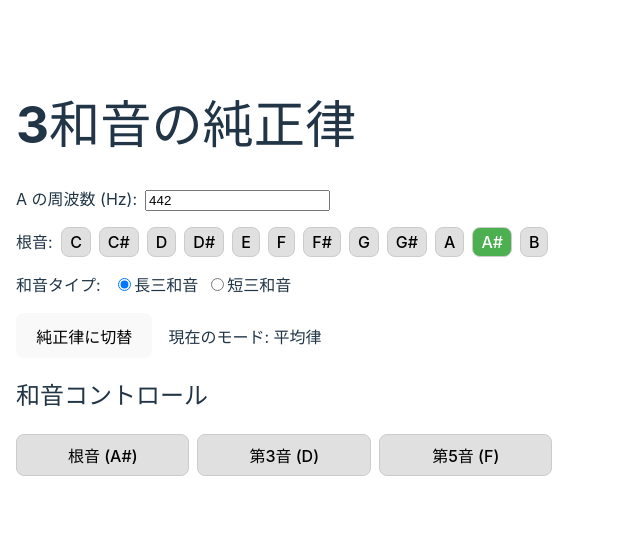
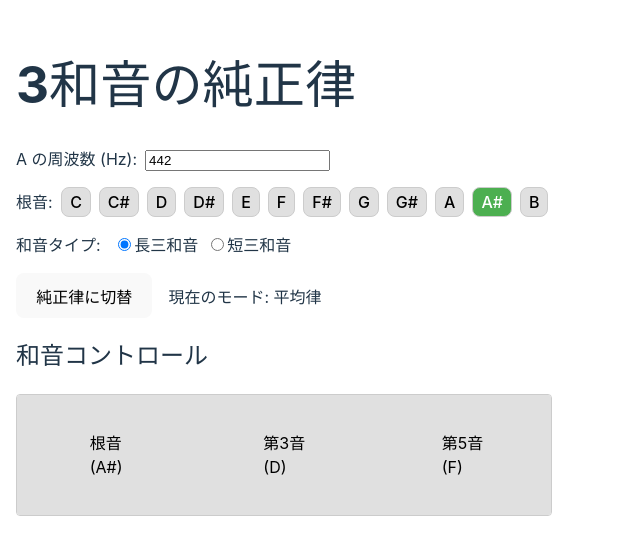
Before and after one commit to Nyoho/just-intonation, a React (Vite) app: page / in a window 1280 px wide. Shown: the part 123-678 px from the top of the page, without its empty margins (0-640 px from the left). Built offline with nearby package versions, Linux system fonts and the light colour scheme.

Commit message:
Enable toggling via dragging

```diff
--- a/src/App.tsx
+++ b/src/App.tsx
@@ -36,6 +36,22 @@ export default function App() {
   const [playingNotes, setPlayingNotes] = useState<boolean[]>([false, false, false])
   const audioContextRef = useRef<AudioContext | null>(null)
   const chordOscillatorsRef = useRef<{ [index: number]: OscillatorNode }>({})
+  // 最後にタッチした音のインデックスを追跡
+  const lastTouchedNoteRef = useRef<number | null>(null)
+  // オーディオコンテキストが初期化されたかどうかのフラグ
+  const [audioInitialized, setAudioInitialized] = useState(false)
+
+  // AudioContext の直接的な初期化（ユーザージェスチャーに紐づけるため）
+  function initAudioContext() {
+    if (!audioContextRef.current) {
+      audioContextRef.current = new AudioContext();
+    }
+    if (audioContextRef.current.state === 'suspended') {
+      audioContextRef.current.resume();
+    }
+    setAudioInitialized(true);
+    return audioContextRef.current;
+  }
 
   // AudioContext の取得（存在しない場合は生成、サスペンド状態なら再開し完了を待つ）
   async function getAudioContext(): Promise<AudioContext> {
@@ -94,25 +110,61 @@ export default function App() {
     const freqs = getChordFrequencies()
     const freq = freqs[index]
     const context = await getAudioContext()
+
+    try {
       if (playingNotes[index]) {
         if (chordOscillatorsRef.current[index]) {
+          try {
             chordOscillatorsRef.current[index].stop()
+          } catch (e) {
+            console.error('オシレーターの停止中にエラーが発生しました:', e)
+          }
           delete chordOscillatorsRef.current[index]
         }
+
         setPlayingNotes(prev => {
           const newState = [...prev]
           newState[index] = false
           return newState
         })
       } else {
+        // 既存のオシレーターが残っていないか確認（念のため）
+        if (chordOscillatorsRef.current[index]) {
+          try {
+            chordOscillatorsRef.current[index].stop()
+          } catch (e) {
+            // 既に停止している可能性があるため、エラーを無視
+          }
+          delete chordOscillatorsRef.current[index]
+        }
+
         const oscillator = context.createOscillator()
         oscillator.frequency.value = freq
         oscillator.connect(context.destination)
         oscillator.start()
         chordOscillatorsRef.current[index] = oscillator
+
         setPlayingNotes(prev => {
           const newState = [...prev]
           newState[index] = true
+          return newState
+        })
+      }
+    } catch (error) {
+      console.error('音の制御中にエラーが発生しました:', error)
+      // エラー発生時は状態を一致させる
+      if (chordOscillatorsRef.current[index]) {
+        try {
+          chordOscillatorsRef.current[index].stop()
+        } catch (e) {
+          // 既に停止している可能性があるため、エラーを無視
+        }
+        delete chordOscillatorsRef.current[index]
+      }
+
+      setPlayingNotes(prev => {
+        const newState = [...prev]
+        newState[index] = false
         return newState
       })
     }
@@ -120,6 +172,34 @@ export default function App() {
 
   // 各レンダリング時に最新の音名を計算
   const chordNoteNames = getChordNoteNames(selectedPitch, chordType)
+
+  // 全ての音を停止する関数
+  function stopAllNotes() {
+    Object.values(chordOscillatorsRef.current).forEach(osc => {
+      try {
+        osc.stop();
+      } catch (e) {
+        // 既に停止している場合などのエラーを無視
+      }
+    });
+    chordOscillatorsRef.current = {};
+    setPlayingNotes([false, false, false]);
+  }
+
+  // アンマウント時のクリーンアップ
+  useEffect(() => {
+    return () => {
+      if (audioContextRef.current) {
+        Object.values(chordOscillatorsRef.current).forEach(osc => {
+          try {
+            osc.stop();
+          } catch (e) {
+            // 既に停止している場合などのエラーを無視
+          }
+        });
+      }
+    };
+  }, []);
 
   useEffect(() => {
     const newFreqs = getChordFrequencies()
@@ -132,7 +212,7 @@ export default function App() {
   }, [aFrequency, selectedPitch, chordType, mode])
 
   return (
-    <div style={{ padding: '1rem' }}>
+    <div style={{ padding: '1rem' }} onClick={initAudioContext}>
       <h1>3和音の純正律</h1>
       <div style={{ marginBottom: '1rem' }}>
         <label>
@@ -202,43 +282,107 @@ export default function App() {
       {/* 各和音（根音・第3音・第5音）のトグルボタン */}
       <div style={{ marginBottom: '1rem' }}>
         <h2>和音コントロール</h2>
-        <div style={{ display: 'flex', gap: '0.5rem' }}>
-          <button
-            onClick={() => toggleChordNote(0)}
+        <div
           style={{
-              backgroundColor: playingNotes[0] ? '#f44336' : '#e0e0e0',
-              color: playingNotes[0] ? '#fff' : '#000',
+            display: 'flex',
+            height: '120px',
             border: '1px solid #ccc',
-              padding: '0.5rem 1rem',
-              flex: 1,
+            borderRadius: '4px',
+            overflow: 'hidden',
+            touchAction: 'none' // タッチイベントをブラウザの標準動作から切り離す
           }}
         >
-            根音 ({chordNoteNames[0]})
-          </button>
-          <button
-            onClick={() => toggleChordNote(1)}
+          {chordNoteNames.map((note, index) => (
+            <div
+              key={index}
               style={{
-              backgroundColor: playingNotes[1] ? '#f44336' : '#e0e0e0',
-              color: playingNotes[1] ? '#fff' : '#000',
-              border: '1px solid #ccc',
-              padding: '0.5rem 1rem',
                 flex: 1,
+                backgroundColor: playingNotes[index] ? '#f44336' : '#e0e0e0',
+                color: playingNotes[index] ? '#fff' : '#000',
+                display: 'flex',
+                alignItems: 'center',
+                justifyContent: 'center',
+                userSelect: 'none',
+                position: 'relative'
               }}
+              onPointerDown={(e) => {
+                // モバイルの場合はonTouchStartで処理するため、ポインターイベントを無視
+                if (e.pointerType === 'touch') return;
+
+                e.preventDefault();
+                initAudioContext();
+                toggleChordNote(index);
+                lastTouchedNoteRef.current = index;
+              }}
+              onPointerEnter={(e) => {
+                // モバイルの場合はonTouchMoveで処理するため、ポインターイベントを無視
+                if (e.pointerType === 'touch') return;
+
+                // ポインターが押されている状態でエリアに入ってきた場合のみtoggle
+                if (e.buttons > 0 && lastTouchedNoteRef.current !== index) {
+                  e.preventDefault();
+                  toggleChordNote(index);
+                  lastTouchedNoteRef.current = index;
+                }
+              }}
+              onTouchStart={(e) => {
+                e.preventDefault();
+                // タッチ時にAudioContextを直接初期化
+                initAudioContext();
+                toggleChordNote(index);
+                lastTouchedNoteRef.current = index;
+              }}
+              onTouchMove={(e) => {
+                // タッチ移動時のイベント処理
+                e.preventDefault();
+
+                try {
+                  // タッチ位置から要素を取得
+                  const touch = e.touches[0];
+                  if (!touch) return; // タッチが存在しない場合は何もしない
+
+                  const element = document.elementFromPoint(touch.clientX, touch.clientY);
+
+                  // 要素が見つからない場合は何もしない
+                  if (!element) return;
+
+                  // 要素がこの音のセルを表す場合は何もしない（既にポインターダウンで処理済み）
+                  if (element === e.currentTarget) return;
+
+                  // 親要素を確認して別の音のセルに移動したかどうかを判定
+                  const parentElements = chordNoteNames.map((_, i) => {
+                    return document.querySelector(`[data-note-index="${i}"]`);
+                  });
+
+                  // どの音のセルに移動したか判定
+                  for (let i = 0; i < parentElements.length; i++) {
+                    if (parentElements[i] &&
+                      (element === parentElements[i] || parentElements[i].contains(element)) &&
+                      i !== lastTouchedNoteRef.current) {
+                      // 別の音のセルに移動した場合、その音をトグル
+                      toggleChordNote(i);
+                      lastTouchedNoteRef.current = i;
+                      break;
+                    }
+                  }
+                } catch (error) {
+                  console.error('タッチ処理中にエラーが発生しました:', error);
+                }
+              }}
+              onTouchEnd={(e) => {
+                e.preventDefault();
+              }}
+              onTouchCancel={(e) => {
+                e.preventDefault();
+              }}
+              data-note-index={index}
             >
-            第3音 ({chordNoteNames[1]})
-          </button>
-          <button
-            onClick={() => toggleChordNote(2)}
-            style={{
-              backgroundColor: playingNotes[2] ? '#f44336' : '#e0e0e0',
-              color: playingNotes[2] ? '#fff' : '#000',
-              border: '1px solid #ccc',
-              padding: '0.5rem 1rem',
-              flex: 1,
-            }}
-          >
-            第5音 ({chordNoteNames[2]})
-          </button>
+              <div>
+                <div>{index === 0 ? '根音' : index === 1 ? '第3音' : '第5音'}</div>
+                <div>({note})</div>
+              </div>
+            </div>
+          ))}
         </div>
       </div>
     </div>
```
Lines whose indentation alone changed are shown as unchanged.
